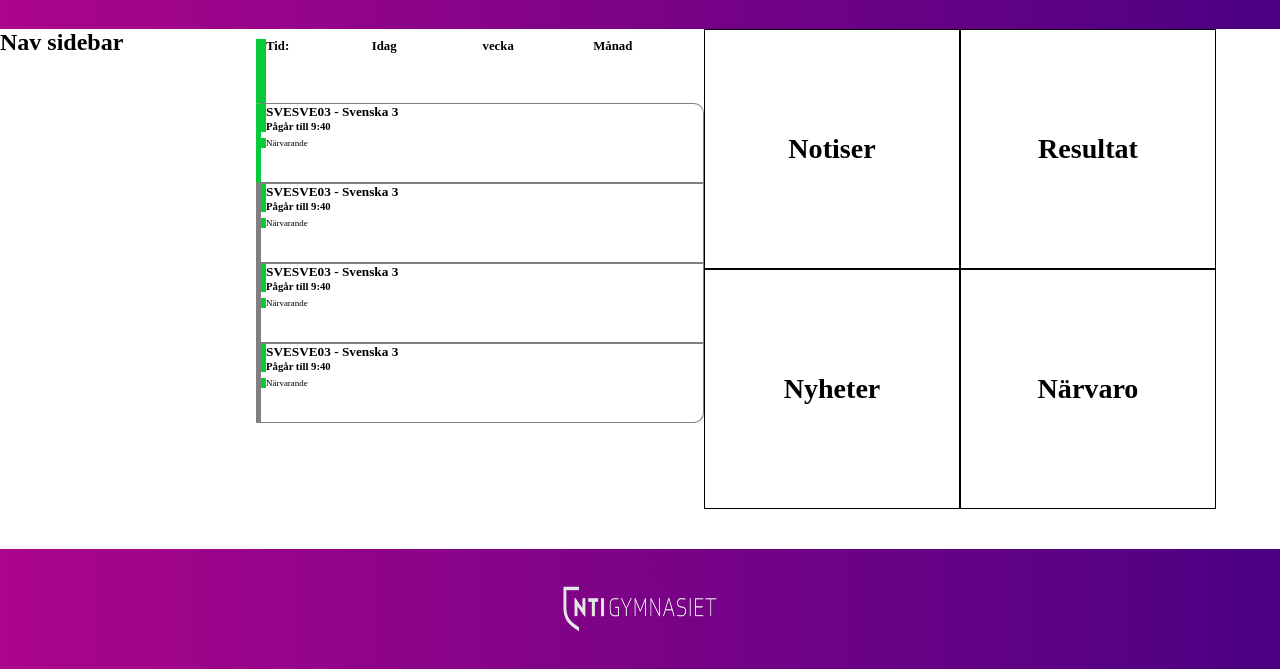
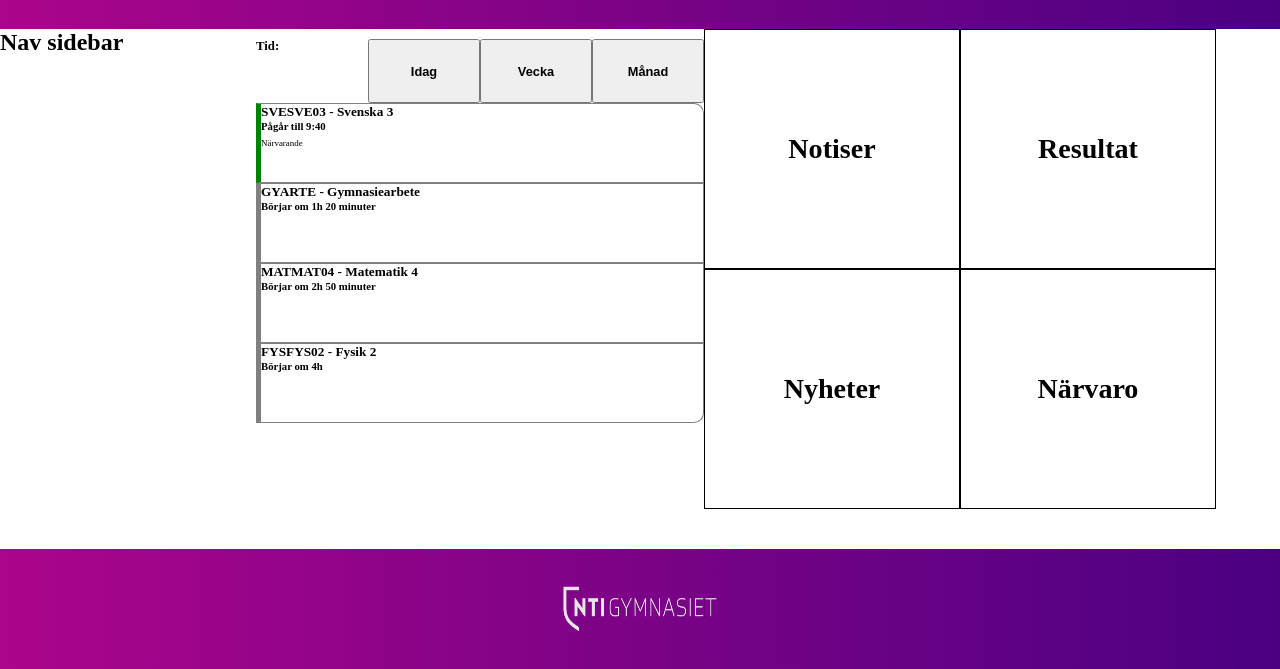
Before and after one commit to PolgerBleaten/SkolplattformGyArb, a plain HTML site: page index.html in a window 1280 px wide. Shown: the part 131-800 px from the top of the page. Drawn offline with Linux system fonts and the light colour scheme.

Commit message:
La till eventlisteners, fixade schemat

```diff
--- a/index.html
+++ b/index.html
@@ -25,30 +25,36 @@
             <section class="schema">
                 <div class="schemanav">
                     <h4>Tid:</h4>
-                    <h4>Idag</h4>
-                    <h4>vecka</h4>
-                    <h4>Månad</h4>
+                    <button data-idag>
+                        <h4>Idag</h4>
+                    </button>
+                    <button data-vecka>
+                        <h4>Vecka</h4>
+                    </button>
+                    <button data-månad>
+                        <h4>Månad</h4>
+                    </button>
                 </div>
-                <div>
+                <div class="lektioner">
                     <div class="ämne">
                         <h5>SVESVE03 - Svenska 3</h5>
                         <h6>Pågår till 9:40</h6>
                         <p>Närvarande</p>
                     </div>
                     <div class="ämne">
-                        <h5>SVESVE03 - Svenska 3</h5>
-                        <h6>Pågår till 9:40</h6>
-                        <p>Närvarande</p>
+                        <h5>GYARTE - Gymnasiearbete</h5>
+                        <h6>Börjar om 1h 20 minuter</h6>
+                        <p></p>
                     </div>
                     <div class="ämne">
-                        <h5>SVESVE03 - Svenska 3</h5>
-                        <h6>Pågår till 9:40</h6>
-                        <p>Närvarande</p>
+                        <h5>MATMAT04 - Matematik 4</h5>
+                        <h6>Börjar om 2h 50 minuter</h6>
+                        <p></p>
                     </div>
                     <div class="ämne">
-                        <h5>SVESVE03 - Svenska 3</h5>
-                        <h6>Pågår till 9:40</h6>
-                        <p>Närvarande</p>
+                        <h5>FYSFYS02 - Fysik 2</h5>
+                        <h6>Börjar om 4h</h6>
+                        <p></p>
                     </div>
                 </div>
             </section>
--- a/script.js
+++ b/script.js
@@ -1,8 +1,15 @@
 'use strict';
-
+let idag = document.querySelector("[data-idag]");
+let vecka = document.querySelector("[data-vecka]");
+let månad = document.querySelector("[data-månad]");
 let links = document.querySelectorAll("a");
 let articles = document.querySelectorAll("article");
+
 console.log(articles);
+
+idag.addEventListener("click", Idag);
+vecka.addEventListener("click", Vecka);
+månad.addEventListener("click", Månad);
 
 links.forEach((link) => {
     link.addEventListener("click", (event) => {
@@ -11,3 +18,15 @@ links.forEach((link) => {
         document.querySelector("#" + link.getAttribute("data-linked-article")).classList.remove("hidden");
     });
 });
+
+function Idag(){
+
+}
+
+function Vecka(){
+
+}
+
+function Månad(){
+
+}
--- a/style.css
+++ b/style.css
@@ -136,11 +136,11 @@ footer img {
   border: solid gray 1px;
   border-left: gray solid 5px;
 }
-.schema :first-of-type {
-  border-left: 5px solid rgb(8, 202, 56);
+.lektioner div:first-of-type {
+  border-left: solid 5px green;
   border-top-right-radius: 10px;
 }
-.schema :last-of-type {
+.lektioner div:last-of-type {
   border-bottom-right-radius: 10px;
 }
 .ämne p {
```
